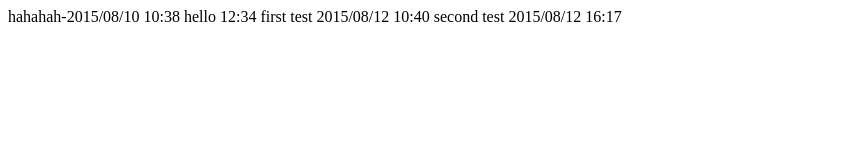
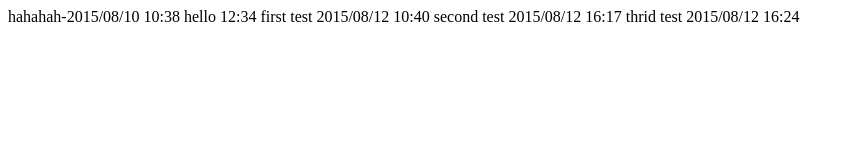
Before and after one commit to luanchuanmalu/yangtest, a plain HTML site: page website/index.html in a window 1280 px wide. Shown: the whole page, without its empty margins (0-855 px from the left). Drawn offline with Linux system fonts and the light colour scheme.

Commit message:
08121624

```diff
--- a/website/index.html
+++ b/website/index.html
@@ -18,6 +18,8 @@
 
 		second test 2015/08/12 16:17
 
+		thrid test 2015/08/12 16:24
+
 
 	</body>
 </html>
```
